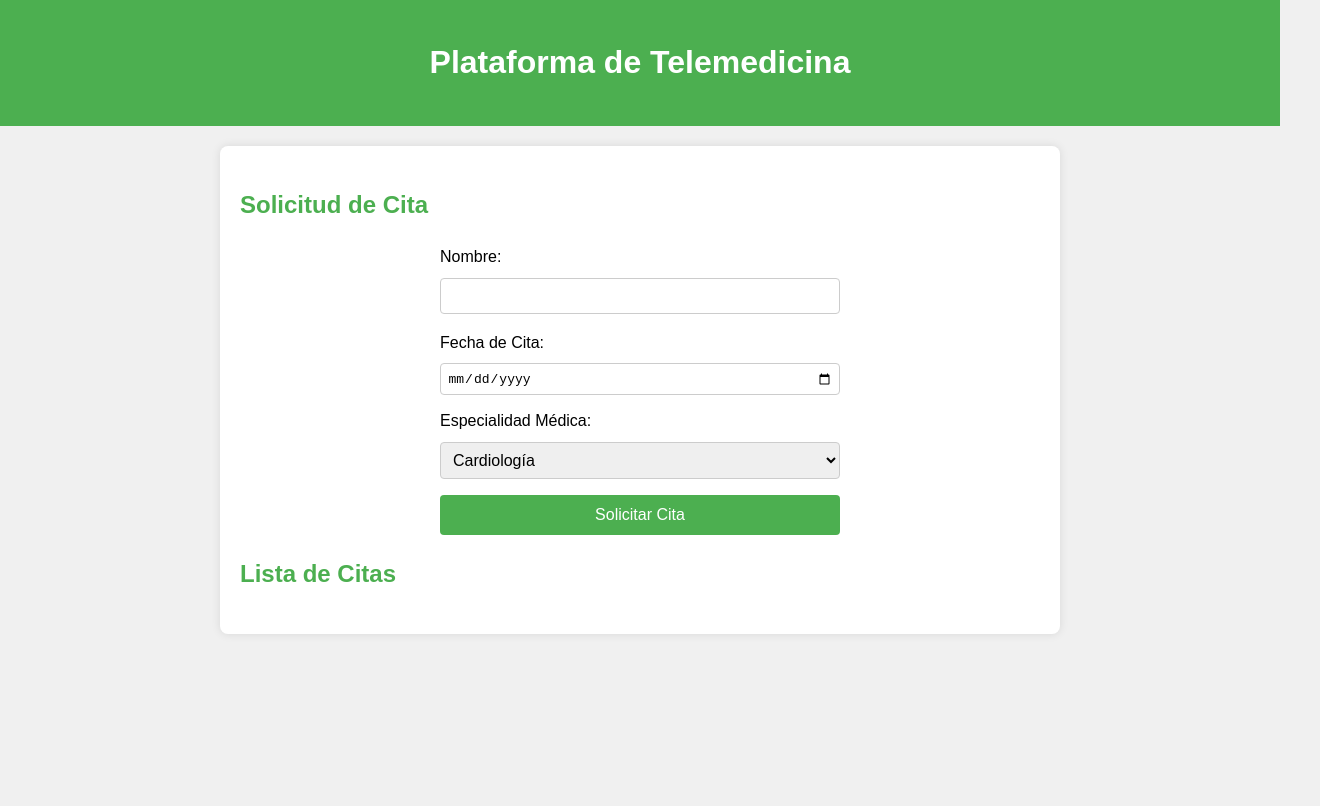
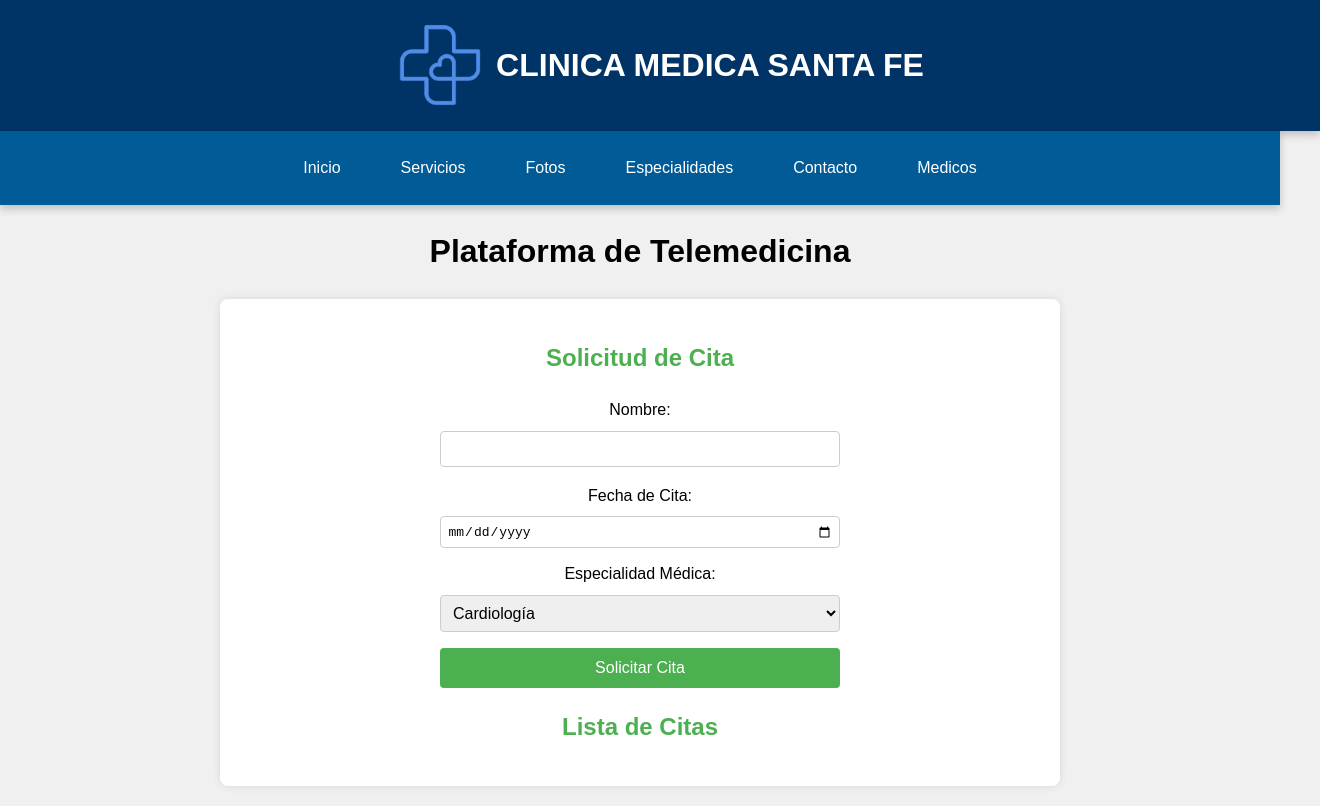
Before and after one commit to jhonatanf19/agenciamedica, a plain HTML site: page plataforma.html in a window 1280 px wide. Shown: the whole page, 1320 px wide, since content can reach past the window. Drawn offline with Linux system fonts and the light colour scheme.

Commit message:
Update plataforma.html

```diff
--- a/plataforma.html
+++ b/plataforma.html
@@ -4,6 +4,7 @@
     <meta charset="UTF-8">
     <meta name="viewport" content="width=device-width, initial-scale=1.0">
     <title>Plataforma de Telemedicina</title>
+    <link rel="stylesheet" href="/css/menu.css">
     <style>
         body {
     font-family: Arial, sans-serif;
@@ -13,7 +14,7 @@
     background-color: #f0f0f0;
 }
 
-header {
+header1 {
     background-color: #4CAF50;
     color: white;
     text-align: center;
@@ -108,6 +109,18 @@ li {
 </head>
 <body>
     <header>
+        <h1><img src="/img/logo2.png" alt="" style="width: 90px; ">CLINICA MEDICA SANTA FE</h1>
+
+    </header>
+    <nav>
+        <a href="/index.html">Inicio</a>
+        <a href="#">Servicios</a>
+        <a href="/fotos.html">Fotos</a>
+        <a href="#">Especialidades</a>
+        <a href="/contacto.html">Contacto</a>
+        <a href="/medicos.html">Medicos</a>
+    </nav>
+    <header1 style="color: black;">
         <h1>Plataforma de Telemedicina</h1>
     </header>
     <main>
```
